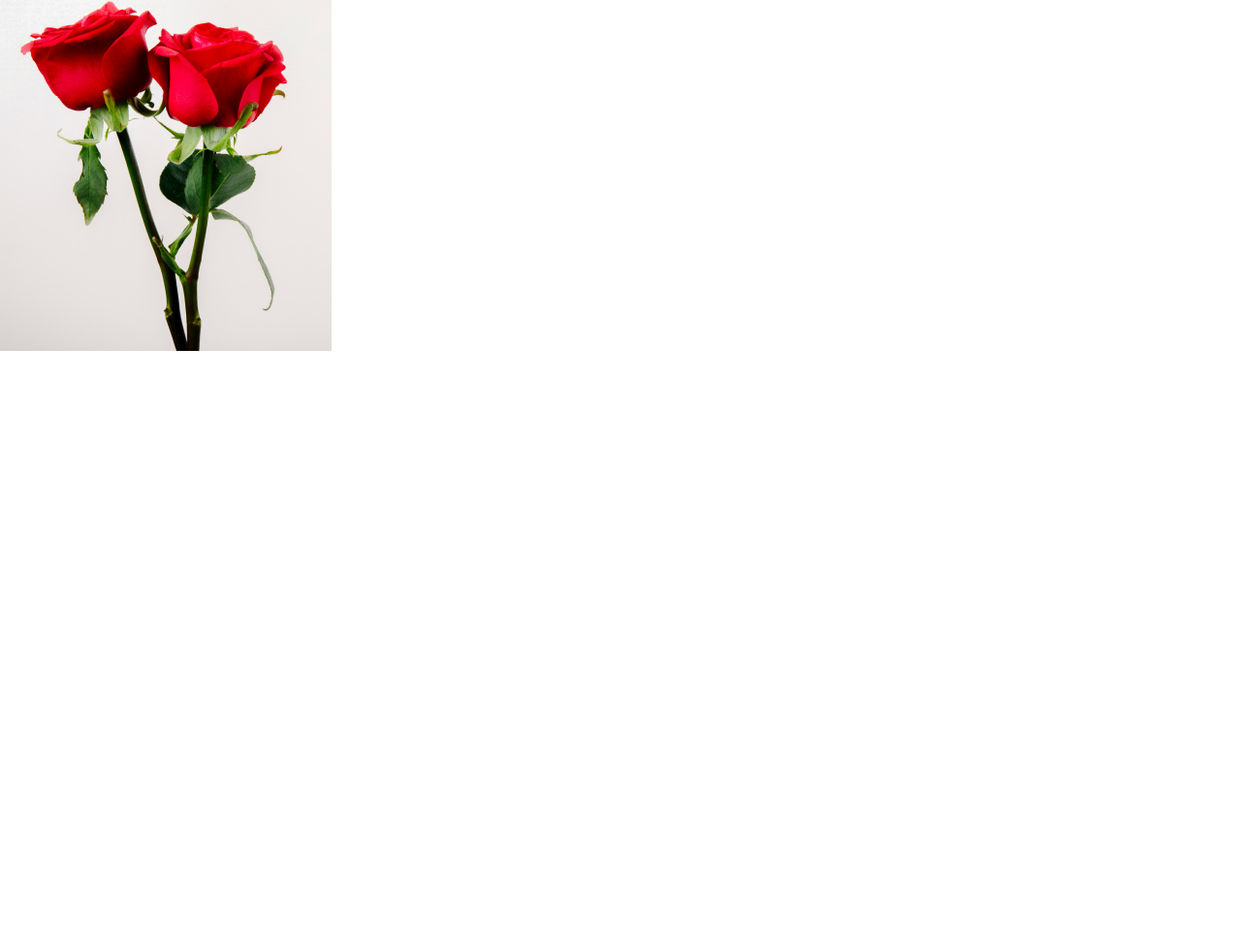
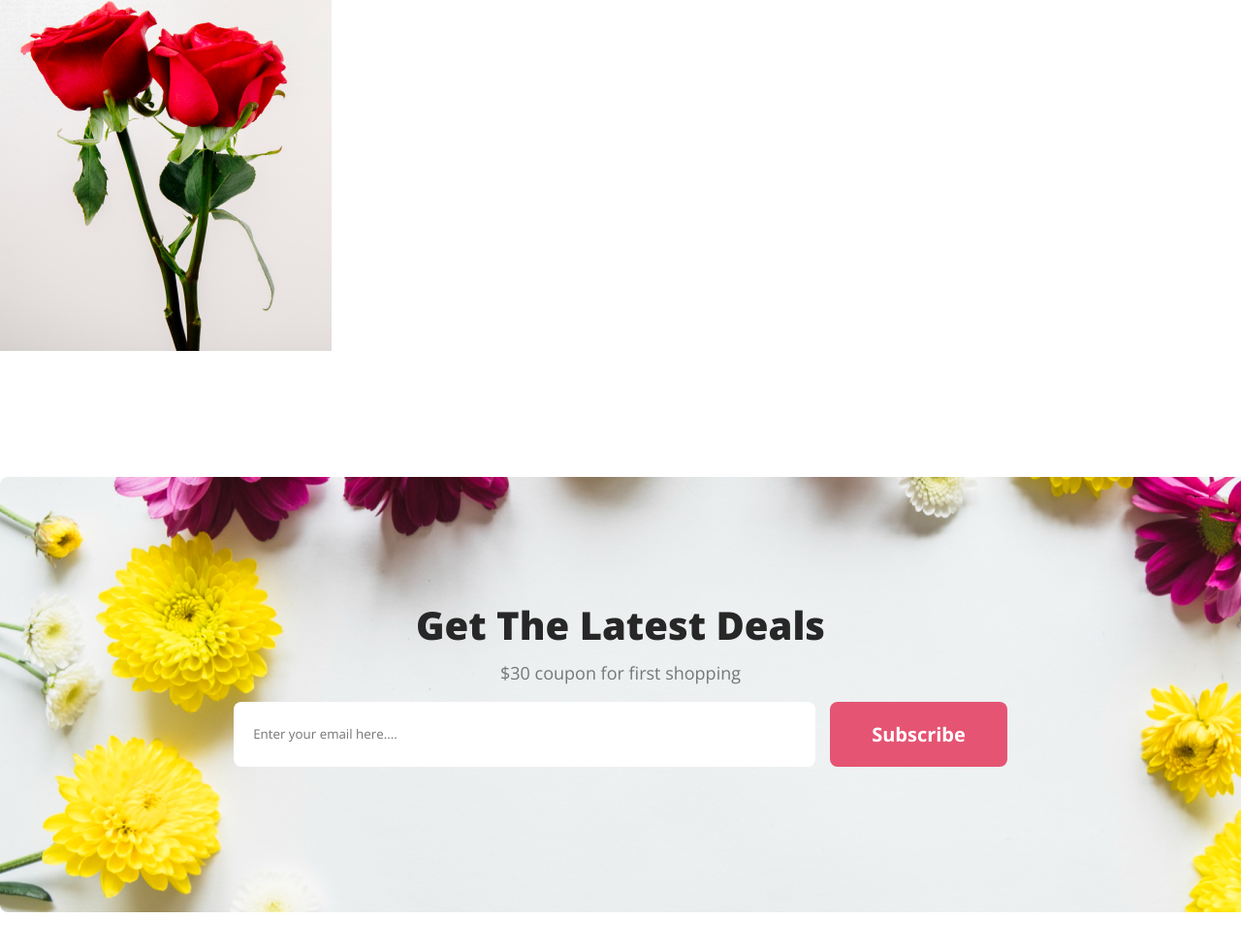
Before and after one commit to syedahmad95/flower-shop-assignment1, a plain HTML site: page index.html in a window 1280 px wide. Shown: the part 3254-4234 px from the top of the page at 97% size. Before the commit the page ends 3761 px from the top, so only its background shows below. Drawn offline with nearby package versions, Linux system fonts and the light colour scheme.

Commit message:
Latest Deals Section Added

```diff
--- a/index.html
+++ b/index.html
@@ -77,12 +77,28 @@
         <!-- Instagram Section Start -->
         <section>
             <h3 class="section-title-style">Instagram</h3>
-            <p class="description-style" style="text-align: center;">It is a long established fact that a reader will be distracted by the readable <br> content of a page when looking at its layout.</p>
-                <div class="instagram-images">
-                    <img class="in-image" src="flower Asset/Flower 01.png" alt="">
-                    <img class="in-image" src="flower Asset/Rectangle 4.png" alt="">
-                    <img class="in-image" src="flower Asset/Rectangle 5.png" alt="">
-                    <img src="flower Asset/Rectangle 6.png" alt="">
+            <p class="description-style" style="text-align: center;">It is a long established fact that a reader will be
+                distracted by the readable <br> content of a page when looking at its layout.</p>
+            <div class="instagram-images">
+                <img class="in-image" src="flower Asset/Flower 01.png" alt="">
+                <img class="in-image" src="flower Asset/Rectangle 4.png" alt="">
+                <img class="in-image" src="flower Asset/Rectangle 5.png" alt="">
+                <img src="flower Asset/Rectangle 6.png" alt="">
+            </div>
+        </section>
+        <!-- Instagram Section End -->
+
+        <!-- Latest Deals Section Start -->
+
+        <section>
+            <div class="latest-deals-container">
+                <h3 class="latest-deals-title section-title-style">Get The Latest Deals</h3>
+                <p class="description-style" style="text-align: center;">$30 coupon for first shopping</p>
+                <div class="input-content">
+                    <input class="email-input" type="email" placeholder="Enter your email here....">
+                    <button class="btn-primary">Subscribe</button>
+                </div>
+
             </div>
         </section>
 
--- a/styles/style.css
+++ b/styles/style.css
@@ -120,10 +120,41 @@ body {
     text-align: center;
     margin-top: 10px;
 }
+
+/* Instagram Styles Start */
 .instagram-images{
     max-width: 1440px;
-    margin: 40px auto 140px auto;
+    margin: 40px auto 125px auto;
 }
 .in-image{
     margin-right: 15px;
 }
+
+/* Instagram Styles End */
+
+/* Latest Deals Styles Start */
+
+.latest-deals-container{
+    height: 450px;
+    max-width: 1440px;
+    margin: auto auto 125px auto;
+    background-image:url(/styles/Rectangle\ 9.png);
+    background-repeat: no-repeat;
+
+
+}
+.latest-deals-title{
+    padding: 125px 0px 0px 0px;
+}
+.email-input{
+    background-color: #fff;
+    width: 70vh;
+    border: none;
+    border-radius: 8px;
+    padding: 20px;
+    margin-right: 15px;
+}
+.input-content{
+    display: flex;
+    justify-content: center;
+}
```
Also changed, not shown: styles/Rectangle 9.png (added).
